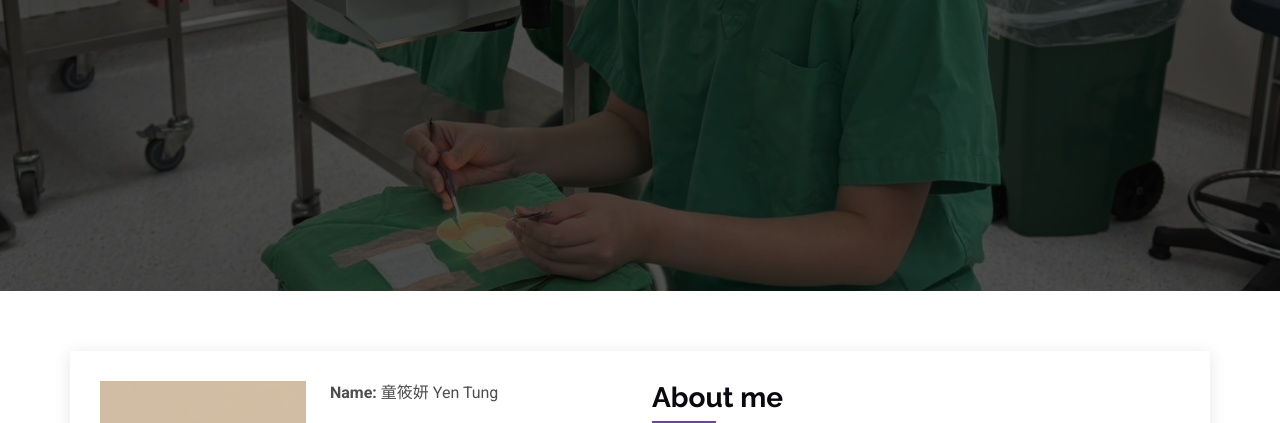
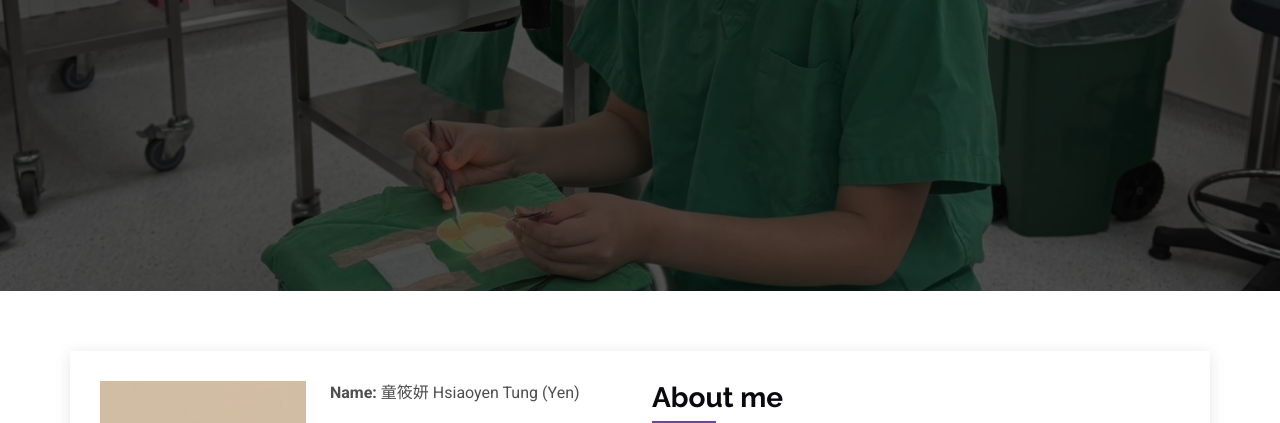
Before and after one commit to HYenTung/HYenTung.github.io, a plain HTML site: page index.html in a window 1280 px wide. Shown: the part 510-933 px from the top of the page. Drawn offline with Linux system fonts and the light colour scheme.

Commit message:
just a name mod

```diff
--- a/index.html
+++ b/index.html
@@ -88,7 +88,7 @@
                 <img src="assets/img/profile_img.jpg" class="img-fluid" alt="">
               </div>
               <div class="col-lg-7 about-info">
-                <p><strong>Name: </strong> <span>童筱妍 Yen Tung</span></p>
+                <p><strong>Name: </strong> <span>童筱妍 Hsiaoyen Tung (Yen)</span></p>
                 <p><strong>Profile: </strong> <span>Doctor and also a software engineer!</span></p>
                 <p><strong>Email: </strong> <span>b06401036@ntu.edu.tw</span></p>
                 <p><strong>Phone: </strong> <span>(886)928021220</span></p>
```
